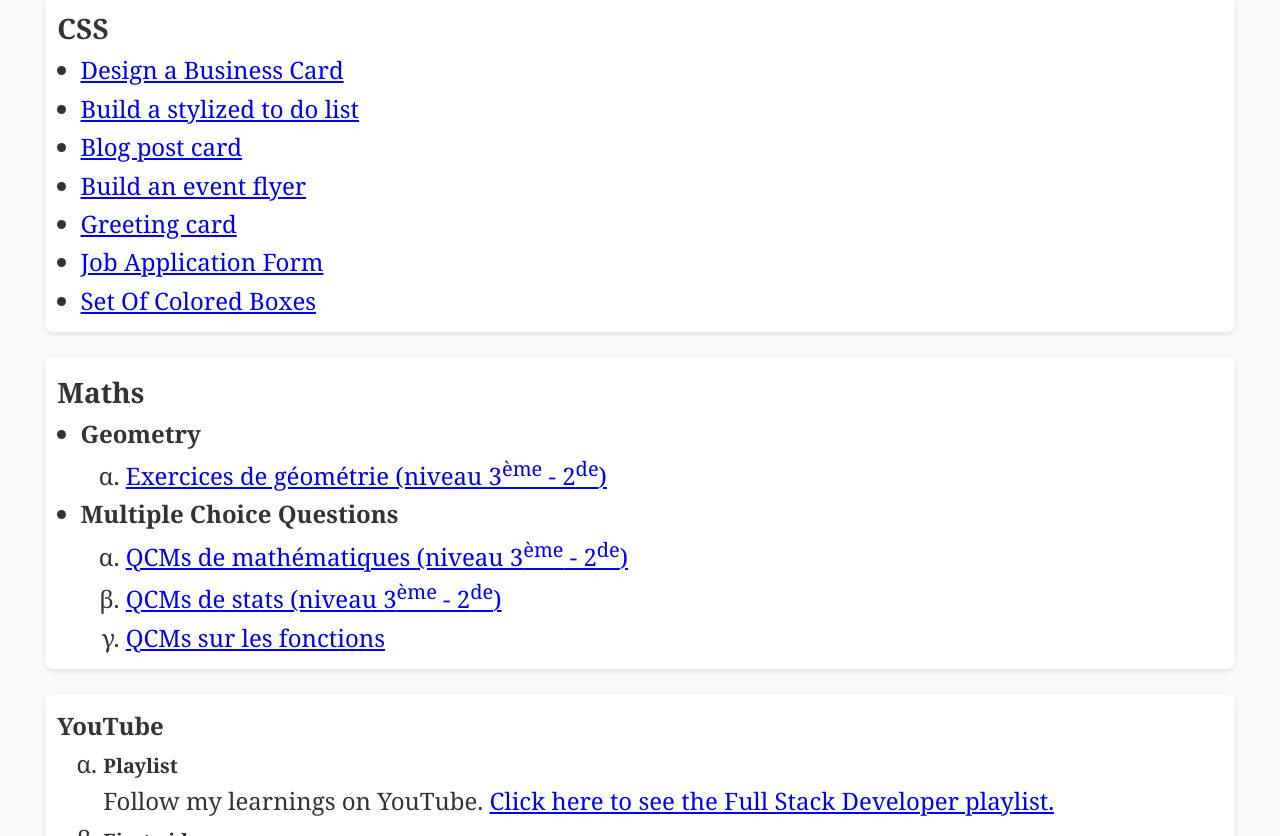
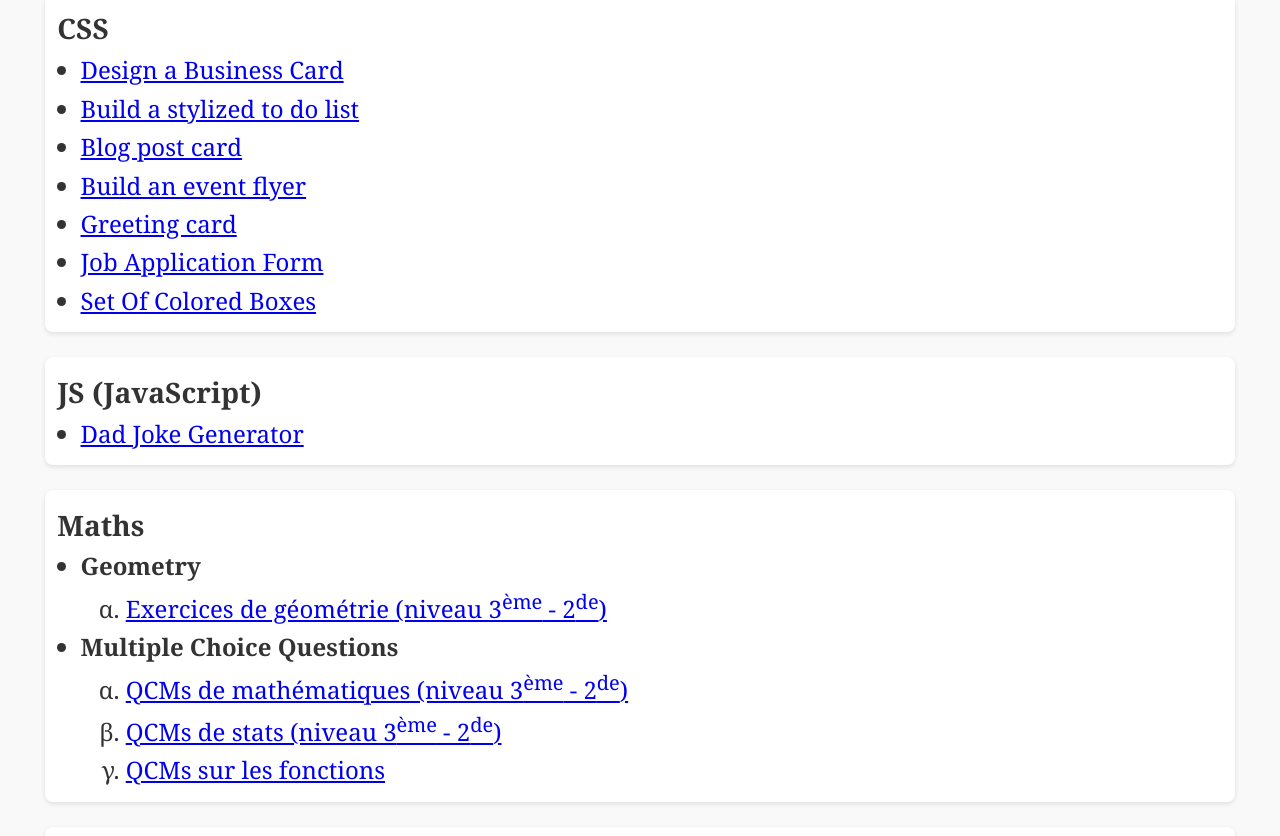
Before and after one commit to DidaskalosManthanon/portfolio, a plain HTML site: page index.html in a window 1280 px wide. Shown: the part 522-1358 px from the top of the page. Drawn offline with Linux system fonts and the light colour scheme.

Commit message:
Add Dad Joke Generator

```diff
--- a/index.html
+++ b/index.html
@@ -60,6 +60,14 @@
                 </ul>
             </article>
             <article class="part">
+                <h3>JS (JavaScript)</h3>
+                <ul>
+                    <li>
+                        <a href="https://didaskalosmanthanon.github.io/dad-jokes/index.html" target="_blank">Dad Joke Generator</a>
+                    </li>
+                </ul>
+            </article>
+            <article class="part">
                 <h3>Maths</h3>
                 <ul>
                     <li>
```
